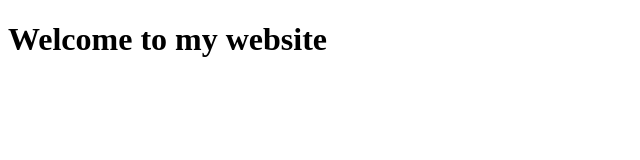
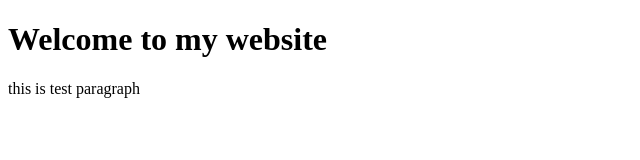
Before and after one commit to arman229/web-practice, a plain HTML site: page index.html in a window 1280 px wide. Shown: the whole page, without its empty margins (0-640 px from the left). Drawn offline with Linux system fonts and the light colour scheme.

Commit message:
added p tag

```diff
--- a/index.html
+++ b/index.html
@@ -6,5 +6,6 @@
 </head>
 <body>
 <h1>Welcome to my website</h1>
+<p>this is test paragraph</p>
 </body>
 </html>
```
